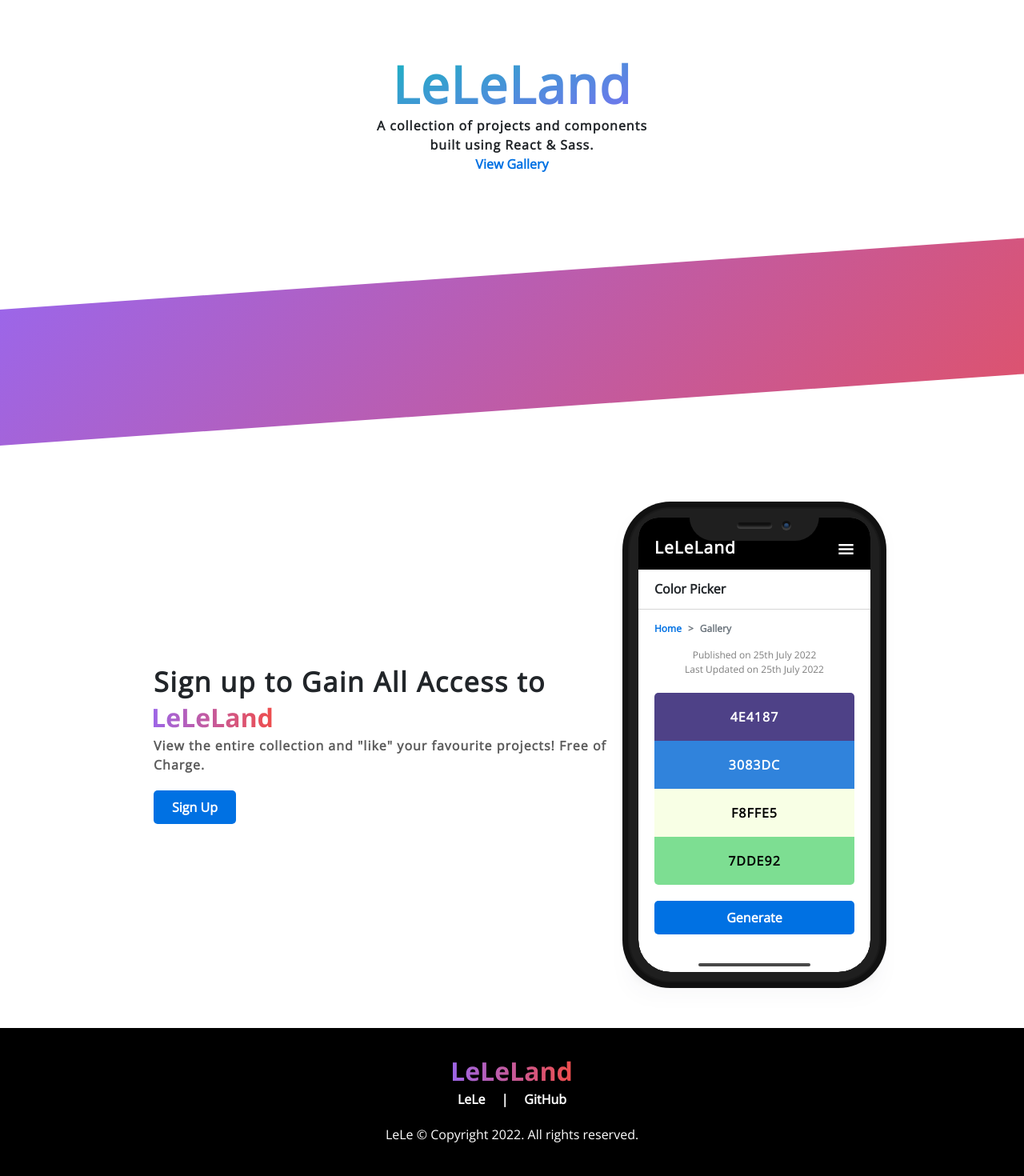
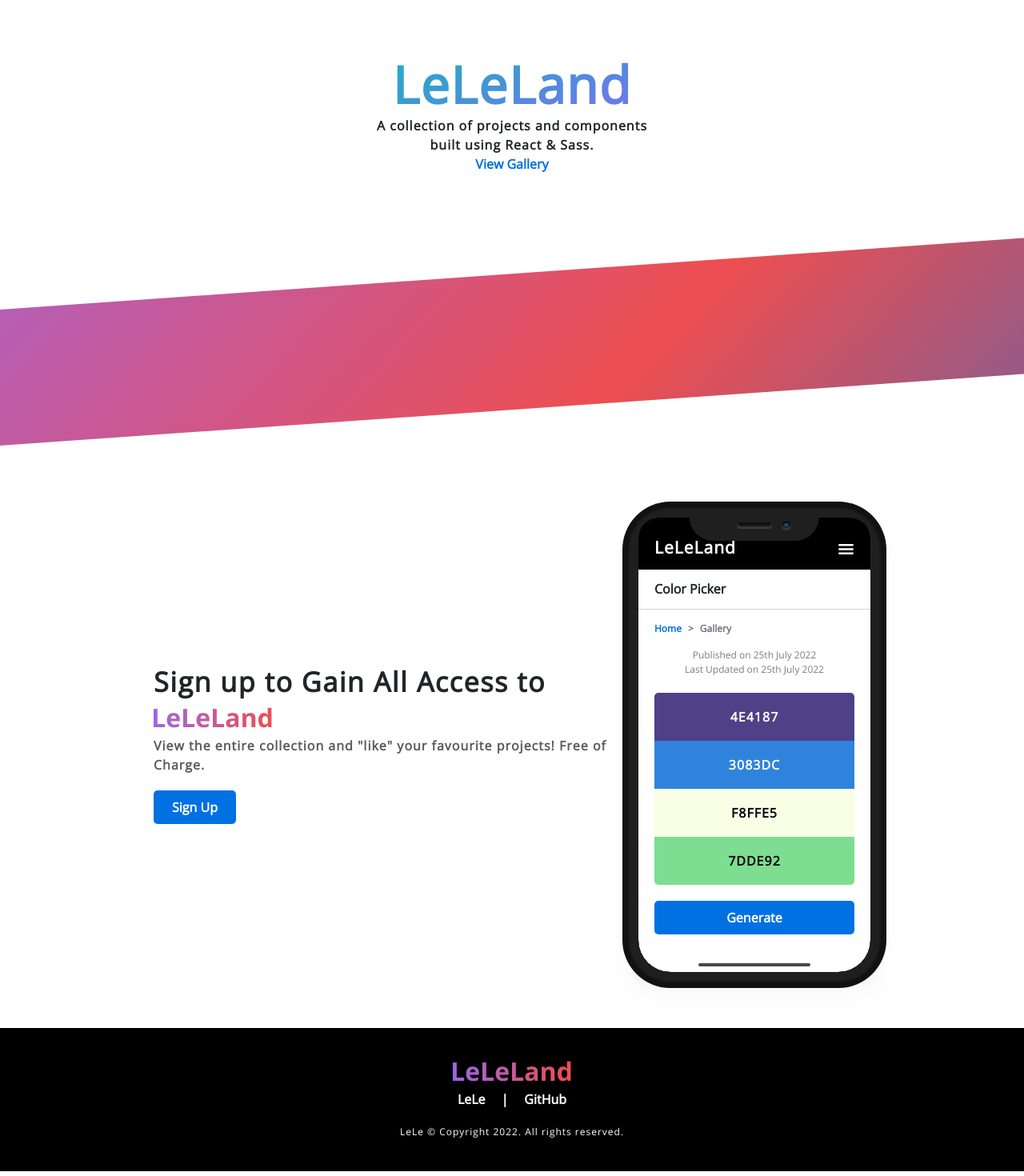
Before and after one commit to keiloktql/leleland, a React (Create React App) app: page / in a window 1280 px wide. Shown: the part 142-1612 px from the top of the page at 80% size. Built offline with nearby package versions, Linux system fonts and the light colour scheme.

Commit message:
Update footer

```diff
--- a/src/assets/sass/layout/_footer.scss
+++ b/src/assets/sass/layout/_footer.scss
@@ -32,5 +32,12 @@ footer {
                 font-weight: bold;
             }
         }
+
+        &__Copyright {
+            p {
+                font-size: $font-x-small;
+                letter-spacing: 1px;
+            }
+        }
     }
 }
--- a/src/assets/sass/layout/_sub-header.scss
+++ b/src/assets/sass/layout/_sub-header.scss
@@ -27,6 +27,21 @@
             h1 {
                 font-size: $font-medium;
                 font-weight: bold;
+                -webkit-user-select: none;
+                -khtml-user-select: none;
+                -moz-user-select: none;
+                -ms-user-select: none;
+                -o-user-select: none;
+                user-select: none;
+                cursor: pointer;
+
+                &:hover {
+                    opacity: 0.8;
+                }
+
+                &:active {
+                    opacity: 0.7;
+                }
             }
         }
 
--- a/src/assets/sass/pages/_home.scss
+++ b/src/assets/sass/pages/_home.scss
@@ -49,11 +49,11 @@
         span {
             display: block;
             z-index: 0;
-            background: linear-gradient(-45deg, #ED4E50, #9867F0, #0071E3, #7A6FF2);
+            background: linear-gradient(-45deg, #0071E3, #ED4E50, #9867F0, #7A6FF2, #B92020);
             background-size: 400% 400%;
             height: 170px;
             width: 100%;
-            animation: gradient 15s ease infinite;
+            animation: gradient 10s ease infinite;
             transform: matrix(1, -0.07, 0, 1, 0, 0);
             transform-origin: 0px 250px;
         }
--- a/src/layout/SubHeader.jsx
+++ b/src/layout/SubHeader.jsx
@@ -13,7 +13,7 @@ const SubHeader = ({ name = "No Name", subLinkArr }) => {
         <div className="l-Sub-header">
             <div className="c-Sub-header">
                 <div className="c-Sub-header__Name">
-                    <h1>{name}</h1>
+                    <h1 onClick={() =>   window.scrollTo(0, 0)}>{name}</h1>
                 </div>
                 <div className="c-Sub-header__Links">
                     {
```
